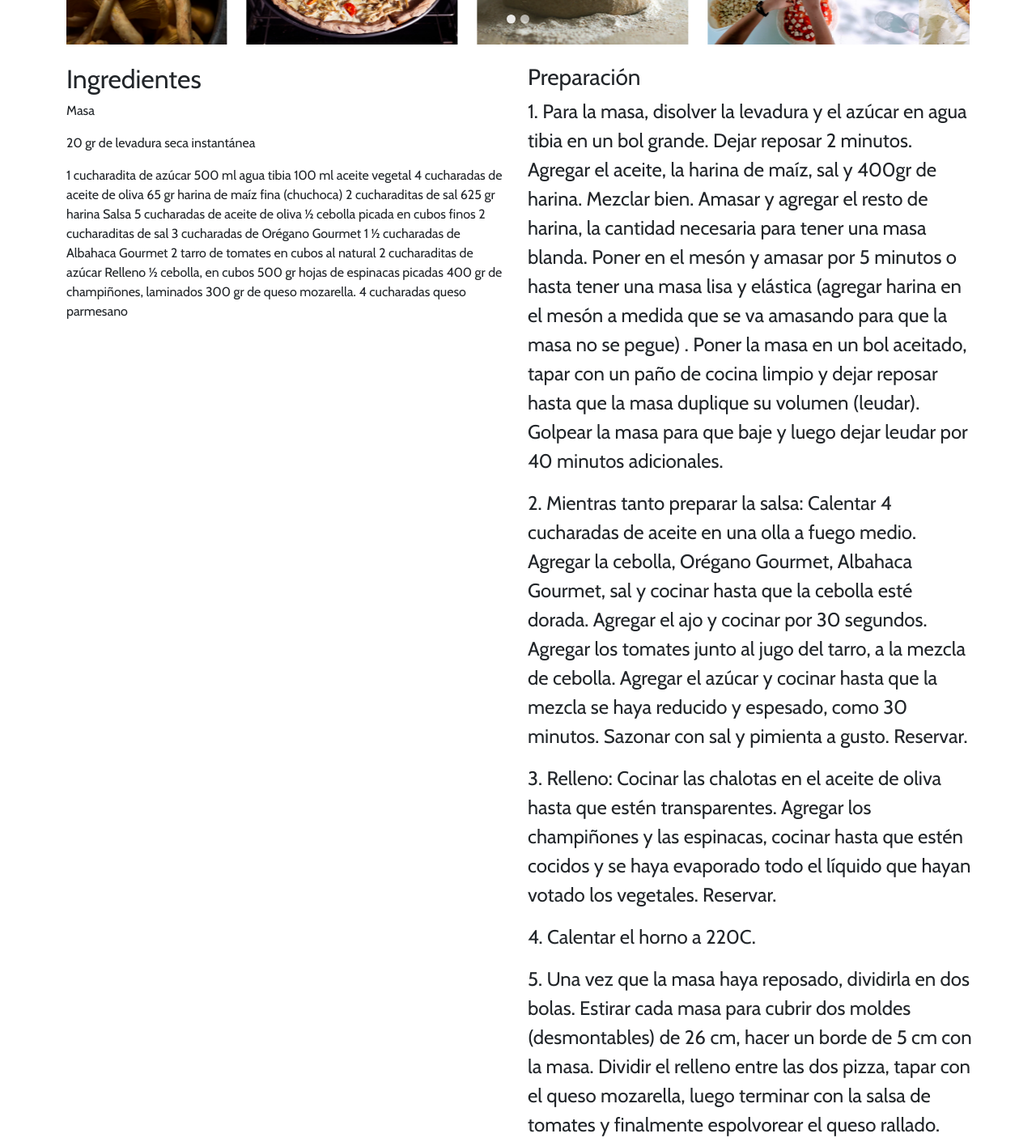
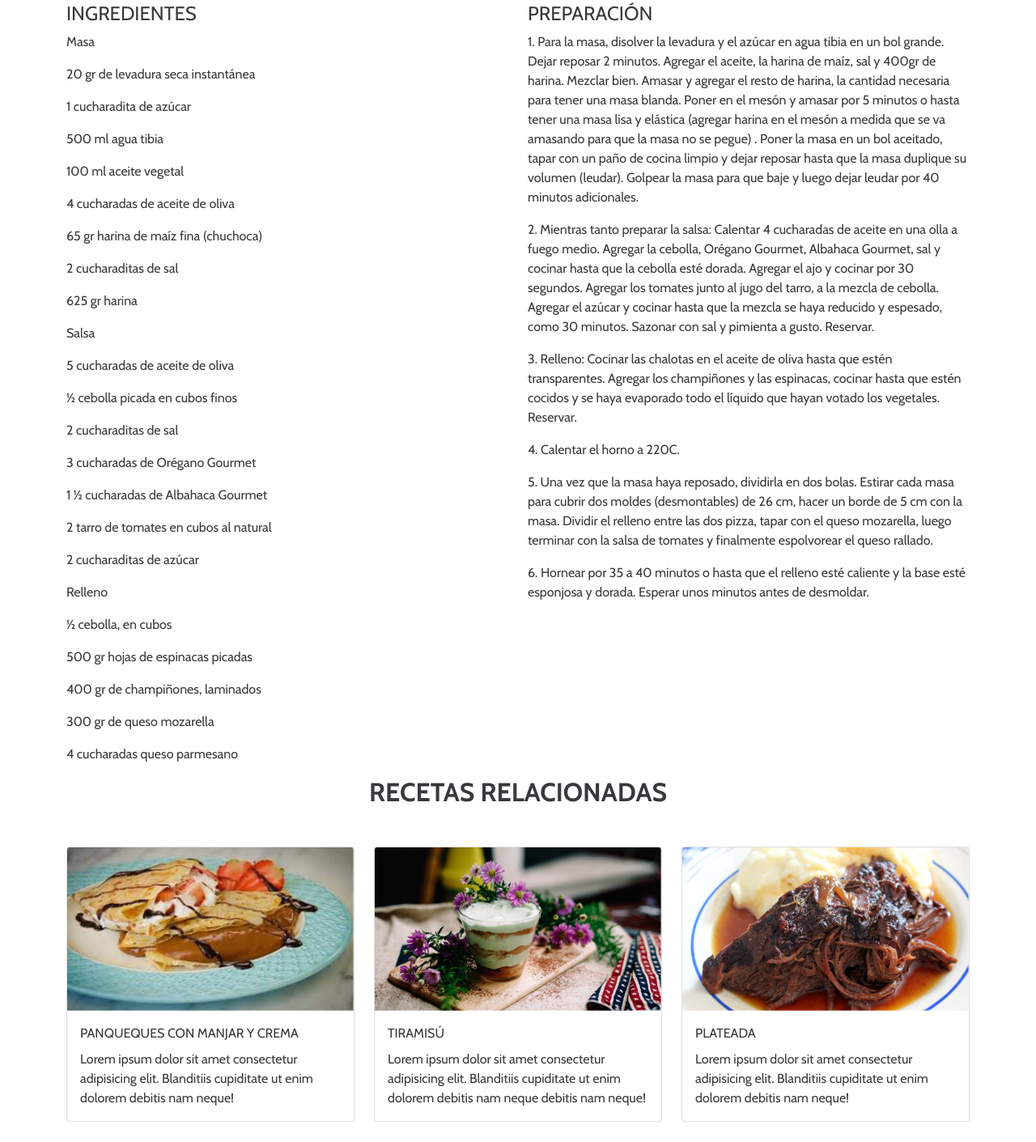
Before and after one commit to tbtha/Ricomida, a plain HTML site: page index.html in a window 1280 px wide. Shown: the part 740-2151 px from the top of the page at 81% size. Drawn offline with nearby package versions, Linux system fonts and the light colour scheme; a script that the page names is missing.

Commit message:
integracion formulario

```diff
--- a/assents/css/style.css
+++ b/assents/css/style.css
@@ -1,3 +1,7 @@
+body{
+    color: #373A3C;
+}
+
 section{
     font-family: 'Cabin', sans-serif;
 }
@@ -7,9 +11,9 @@ section{
     font-weight: 400;
 }
 
+
 .carousel-indicators [data-bs-target] {
     height: 11px;
     width: 11px;
     border-radius: 50%;
-
 }
--- a/assents/js/script.js
+++ b/assents/js/script.js
@@ -5,8 +5,11 @@ var tooltipList = tooltipTriggerList.map(function (tooltipTriggerEl) {
   return new bootstrap.Tooltip(tooltipTriggerEl)
 })
 
+$("#alertCorreo").click(function(){
+  $("button").alert-success("esta es una alerta");
+});
+//$("#preparation").click(function(){
+//  $("#preparation").css( color: red;)
+//});
 
-$("#alertCorreo").click(function(){
-    $("button").hide();
 });
-});
--- a/index.html
+++ b/index.html
@@ -40,12 +40,12 @@
 <section>
  <div class="container my-5">
     <div class="row">
-        <div class="col-md-6 ">
+        <div class="col-md-5 ">
             <img class="img-fluid" src="assents/img/principal.jpg" alt="imagen pizza">
         </div>
-        <div class="col-md-6 pt-5 fw-bold">
-            <h1 class="fs-1 fw-bold me-5">PIZZA AL ESTILO CHICAGO CON ESPINACAS Y CHAMPIÑONES</h1>
-            <P>10MIN / 6 A 8 PORCIONES</P>
+        <div class="col-md-7 pt-5 pe-5 fw-bold">
+            <h1 class="fs-1 fw-bold w-50">PIZZA AL ESTILO CHICAGO CON ESPINACAS Y CHAMPIÑONES</h1>
+            <P>110MIN / 6 A 8 PORCIONES</P>
             <button id="alertCorreo"type="button" class="btn btn-light" data-bs-toggle="tooltip" data-bs-placement="bottom" title="Presiona para enviar a tu correo ">
                 Enviar por correo
             </button>
@@ -60,7 +60,7 @@
 
 <section class="container d-none d-md-block mb-4">
     <div id="carousel" class="carousel slide" data-bs-ride="carousel">
-        <div class="carousel-indicators">
+        <div class="carousel-indicators mt-5 pt-5">
           <button type="button" data-bs-target="#carousel" data-bs-slide-to="0" class="active" aria-current="true" aria-label="Slide 1"></button>
           <button type="button" data-bs-target="#carousel" data-bs-slide-to="1" aria-label="Slide 2"></button>
         </div>
@@ -106,36 +106,84 @@
 <!--Receta-->
 <section class="container">
     <div class="row">
-        <div class="col-6">
-            <h2>Ingredientes</h2>
-            <p>Masa</p>
-            <p>20 gr de levadura seca instantánea</p>
-            1 cucharadita de azúcar
-            500 ml agua tibia
-            100 ml aceite vegetal
-            4 cucharadas de aceite de oliva
-            65 gr harina de maíz fina (chuchoca)
-            2 cucharaditas de sal
-            625 gr harina
-            Salsa
-             5 cucharadas de aceite de oliva ½ cebolla picada en cubos finos 2 cucharaditas de sal 3 cucharadas de Orégano Gourmet 1 ½ cucharadas de Albahaca Gourmet 2 tarro de tomates en cubos al natural 2 cucharaditas de azúcar Relleno ½ cebolla, en cubos 500 gr hojas de espinacas picadas 400 gr de champiñones, laminados 300 gr de queso mozarella. 4 cucharadas queso parmesano
+        <div class="col-md-6">
+            <h4>INGREDIENTES</h4>
+                <p>Masa</p>
+                <p>20 gr de levadura seca instantánea</p>
+                <p>1 cucharadita de azúcar</p>
+                <p>500 ml agua tibia</p>
+                <p>100 ml aceite vegetal</p>
+                <p>4 cucharadas de aceite de oliva</p>
+                <p>65 gr harina de maíz fina (chuchoca)
+                <p>2 cucharaditas de sal</p>
+                <p>625 gr harina</p>
+                <p>Salsa</p>
+                <p>5 cucharadas de aceite de oliva</p>
+                <p>½ cebolla picada en cubos finos</p>
+                <p>2 cucharaditas de sal</p>
+                <p>3 cucharadas de Orégano Gourmet</p>
+                <p>1 ½ cucharadas de Albahaca Gourmet</p>
+                <p>2 tarro de tomates en cubos al natural</p>
+                <p>2 cucharaditas de azúcar</p>
+                <p>Relleno</p>
+                <p>½ cebolla, en cubos</p>
+                <p>500 gr hojas de espinacas picadas</p>
+                <p>400 gr de champiñones, laminados</p>
+                <p>300 gr de queso mozarella</p>
+                <p>4 cucharadas queso parmesano</p>
         </div>
-        <div class="col-6 pe-2">
-            <h3>Preparación</h3>
-            <p class="fs-4">1. Para la masa, disolver la levadura y el azúcar en agua tibia en un bol grande. Dejar reposar 2 minutos. Agregar el aceite, la harina de maíz, sal y 400gr de harina. Mezclar bien. Amasar y agregar el resto de harina, la cantidad necesaria para tener una masa blanda. Poner en el mesón y amasar por 5 minutos o hasta tener una masa lisa y elástica (agregar harina en el mesón a medida que se va amasando para que la masa no se pegue) . Poner la masa en un bol aceitado, tapar con un paño de cocina limpio y dejar reposar hasta que la masa duplique su volumen (leudar). Golpear la masa para que baje y luego dejar leudar por 40 minutos adicionales.</p>
-            <p class="fs-4">2. Mientras tanto preparar la salsa: Calentar 4 cucharadas de aceite en una olla a fuego medio. Agregar la cebolla, Orégano Gourmet, Albahaca Gourmet, sal y cocinar hasta que la cebolla esté dorada. Agregar el ajo y cocinar por 30 segundos. Agregar los tomates junto al jugo del tarro, a la mezcla de cebolla. Agregar el azúcar y cocinar hasta que la mezcla se haya reducido y espesado, como 30 minutos. Sazonar con sal y pimienta a gusto. Reservar.</p>
-            <p class="fs-4">3. Relleno: Cocinar las chalotas en el aceite de oliva hasta que estén transparentes. Agregar los champiñones y las espinacas, cocinar hasta que estén cocidos y se haya evaporado todo el líquido que hayan votado los vegetales. Reservar.</p>
-            <p class="fs-4">4. Calentar el horno a 220C.</p>
-            <p class="fs-4">5. Una vez que la masa haya reposado, dividirla en dos bolas. Estirar cada masa para cubrir dos moldes (desmontables) de 26 cm, hacer un borde de 5 cm con la masa. Dividir el relleno entre las dos pizza, tapar con el queso mozarella, luego terminar con la salsa de tomates y finalmente espolvorear el queso rallado.</p>
-            <p class="fs-4">6. Hornear por 35 a 40 minutos o hasta que el relleno esté caliente y la base esté esponjosa y dorada. Esperar unos minutos antes de desmoldar.</p>
 
-
-
-
+        <div class="col-md-6 ">
+            <h4 id="preparation">PREPARACIÓN</h4>
+                <p>1. Para la masa, disolver la levadura y el azúcar en agua tibia en un bol grande. Dejar reposar 2 minutos. Agregar el aceite, la harina de maíz, sal y 400gr de harina. Mezclar bien. Amasar y agregar el resto de harina, la cantidad necesaria para tener una masa blanda. Poner en el mesón y amasar por 5 minutos o hasta tener una masa lisa y elástica (agregar harina en el mesón a medida que se va amasando para que la masa no se pegue) . Poner la masa en un bol aceitado, tapar con un paño de cocina limpio y dejar reposar hasta que la masa duplique su volumen (leudar). Golpear la masa para que baje y luego dejar leudar por 40 minutos adicionales.</p>
+                <p>2. Mientras tanto preparar la salsa: Calentar 4 cucharadas de aceite en una olla a fuego medio. Agregar la cebolla, Orégano Gourmet, Albahaca Gourmet, sal y cocinar hasta que la cebolla esté dorada. Agregar el ajo y cocinar por 30 segundos. Agregar los tomates junto al jugo del tarro, a la mezcla de cebolla. Agregar el azúcar y cocinar hasta que la mezcla se haya reducido y espesado, como 30 minutos. Sazonar con sal y pimienta a gusto. Reservar.</p>
+                <p>3. Relleno: Cocinar las chalotas en el aceite de oliva hasta que estén transparentes. Agregar los champiñones y las espinacas, cocinar hasta que estén cocidos y se haya evaporado todo el líquido que hayan votado los vegetales. Reservar.</p>
+                <p>4. Calentar el horno a 220C.</p>
+                <p>5. Una vez que la masa haya reposado, dividirla en dos bolas. Estirar cada masa para cubrir dos moldes (desmontables) de 26 cm, hacer un borde de 5 cm con la masa. Dividir el relleno entre las dos pizza, tapar con el queso mozarella, luego terminar con la salsa de tomates y finalmente espolvorear el queso rallado.</p>
+                <p>6. Hornear por 35 a 40 minutos o hasta que el relleno esté caliente y la base esté esponjosa y dorada. Esperar unos minutos antes de desmoldar.</p>
         </div>
     </div>
 </section>
 
+<!--Recetas-->
+<section class="container mb-5">
+    <H2 class="fw-bold text-center mb-5">RECETAS RELACIONADAS</H2>
+    <div class="row">
+        <div class="col-4">
+            <div class="card">
+                <img class="img-fluid" src="./assents/img/recipe-card-1.png" alt="imagen panqueques">
+                <div class="card-body">
+                    <p class="card-title">PANQUEQUES CON MANJAR Y CREMA</p>
+                    <p class="card-text">Lorem ipsum dolor sit amet consectetur adipisicing elit. Blanditiis cupiditate ut enim dolorem debitis nam neque!</p>
+                </div>
+            </div>
+        </div>
+        <div class="col-4">
+            <div class="card">
+                <img class="img-fluid" src="./assents/img/recipe-card-2.png" alt="imagen tiramisú">
+                <div class="card-body">
+                    <p class="card-title">TIRAMISÚ</p>
+                    <p class="card-text">Lorem ipsum dolor sit amet consectetur adipisicing elit. Blanditiis cupiditate ut enim dolorem debitis nam neque debitis nam neque!</p>
+                </div>
+            </div>
+        </div>
+        <div class="col-4">
+            <div class="card">
+                <img class="img-fluid" src="./assents/img/recipe-card-3.png" alt="imagen panqueques">
+                <div class="card-body">
+                    <p class="card-title">PLATEADA</p>
+                    <p class="card-text">Lorem ipsum dolor sit amet consectetur adipisicing elit. Blanditiis cupiditate ut enim dolorem debitis nam neque!</p>
+                </div>
+            </div>
+        </div>
+    </div>
+</section>
+<!--Formulario-->
+<section class="container">
+    <p>Contactame</p>
+    <div data-tf-widget="fOzx5QmC" style="width:100%;height:400px;"></div><script src="//embed.typeform.com/next/embed.js"></script>
+
+</section>
 
 <!--Boostrap y Popper-->
 <script src="https://cdn.jsdelivr.net/npm/bootstrap@5.1.1/dist/js/bootstrap.bundle.min.js" integrity="sha384-/bQdsTh/da6pkI1MST/rWKFNjaCP5gBSY4sEBT38Q/9RBh9AH40zEOg7Hlq2THRZ" crossorigin="anonymous"></script>
```
